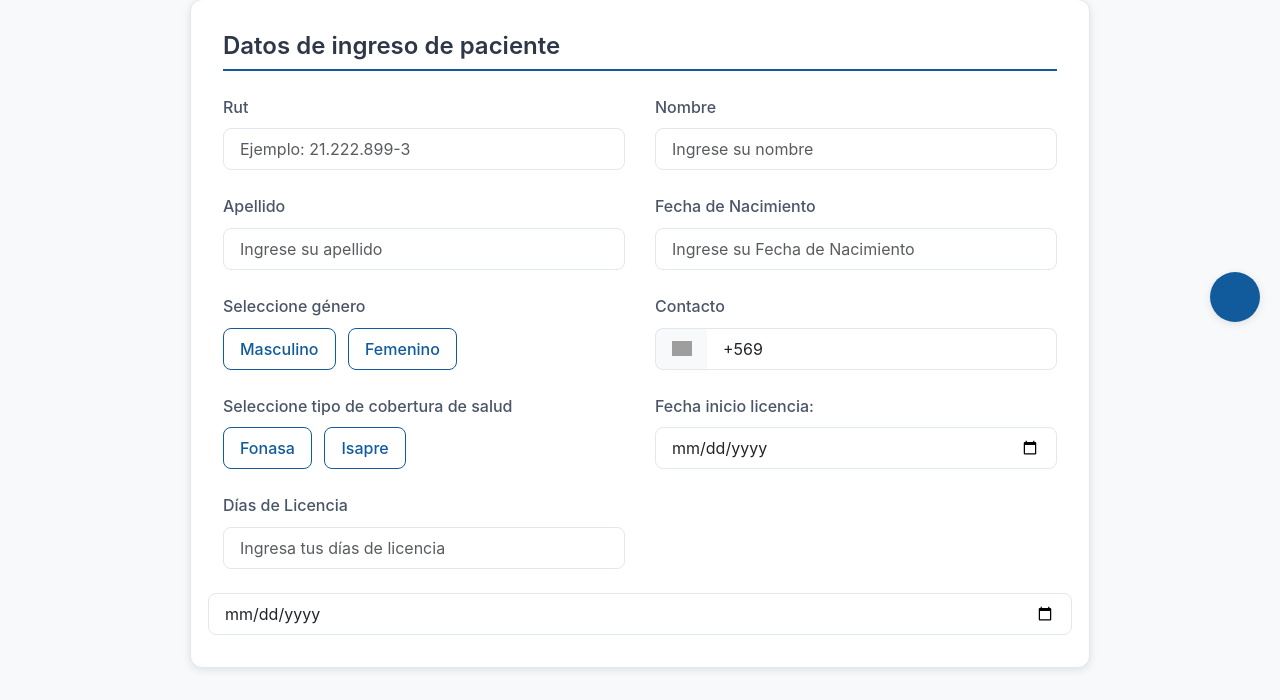
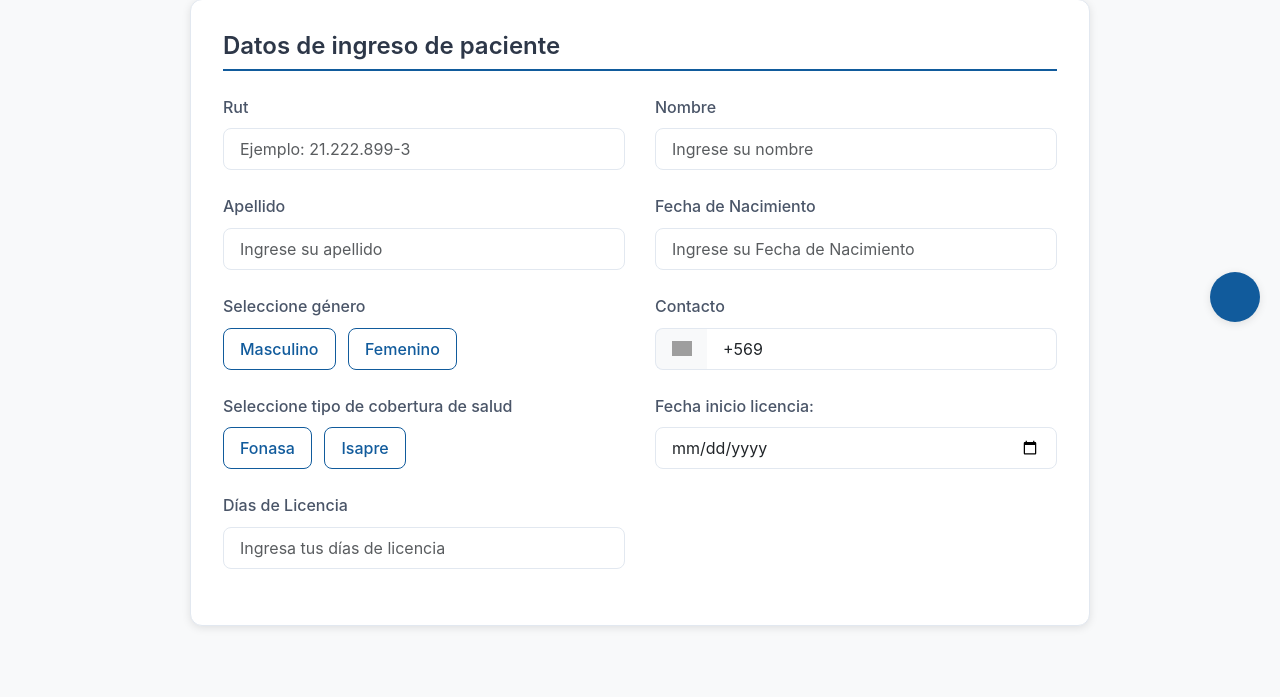
Before and after one commit to RazeZor/Sistema-kenkomed-django, a Django app: template FormularioInicial/templates/FormularioInicial.html in a window 1280 px wide. Shown: the part 103-803 px from the top of the page. After the commit the page ends 734 px from the top, so only its background shows below. Run offline with Django 5.2, Linux system fonts and the light colour scheme; the template is opened without the code that fills it, so the values that code supplies are empty; some libraries are stand-ins or nearby versions; grey boxes are pictures that could not be loaded.

```diff
--- a/FormularioInicial/templates/FormularioInicial.html
+++ b/FormularioInicial/templates/FormularioInicial.html
@@ -104,7 +104,7 @@
                         <label class="form-label">Días de Licencia</label>
                         <input type="number" id="dias_licencia" name="dias_licencia" required class="form-control" placeholder="Ingresa tus días de licencia">
                     </div>
-                    <input type="date" id="fecha_fin" name="fecha_fin" required class="form-control">
+                    <input type="hidden" id="fecha_fin" name="fecha_fin" required class="form-control">
 
                     <script>
                         function calcularFechaFin() {
--- a/Login/models.py
+++ b/Login/models.py
@@ -202,6 +202,8 @@ class CuestionarioEQ_5D(models.Model):
 
 
 class CuestionarioBarthel(models.Model):
+
+    #estos son enum Para que solo se pueda seleccionar una opcion con este tipo de informacion
     OPCIONES_COMER = [
         (10, "Totalmente independiente"),
         (5, "Necesita ayuda para cortar carne, pan, etc."),
```
